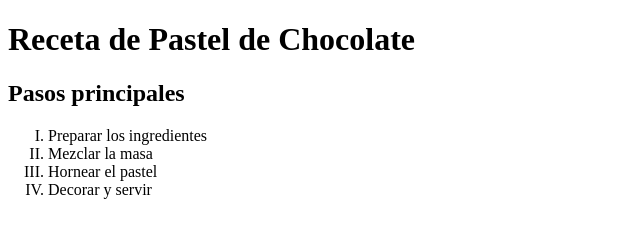
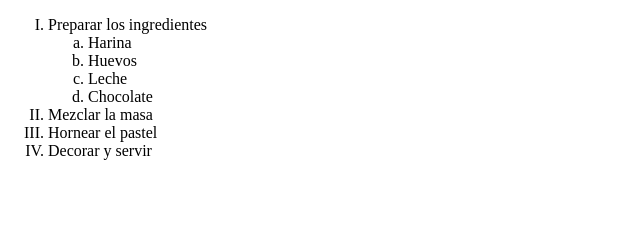
Before and after one commit to magarcia08/RecetaConListasOrdenadas_html_GarciaMaria, a plain HTML site: page index.html in a window 1280 px wide. Shown: the whole page, without its empty margins (0-640 px from the left). Drawn offline with Linux system fonts and the light colour scheme.

Commit message:
feat: :sparkles: crear una sublista anidada para “Preparar los ingredientes”

```diff
--- a/index.html
+++ b/index.html
@@ -5,13 +5,18 @@
   <title>Receta de Pastel</title>
 </head>
 <body>
-  <h1>Receta de Pastel de Chocolate</h1>
-  <h2>Pasos principales</h2>
-<ol type="I">
-  <li>Preparar los ingredientes</li>
-  <li>Mezclar la masa</li>
-  <li>Hornear el pastel</li>
-  <li>Decorar y servir</li>
-</ol>
+    <ol type="I">
+        <li>Preparar los ingredientes
+          <ol type="a">
+            <li>Harina</li>
+            <li>Huevos</li>
+            <li>Leche</li>
+            <li>Chocolate</li>
+          </ol>
+        </li>
+        <li>Mezclar la masa</li>
+        <li>Hornear el pastel</li>
+        <li>Decorar y servir</li>
+      </ol>
 </body>
 </html>
```
